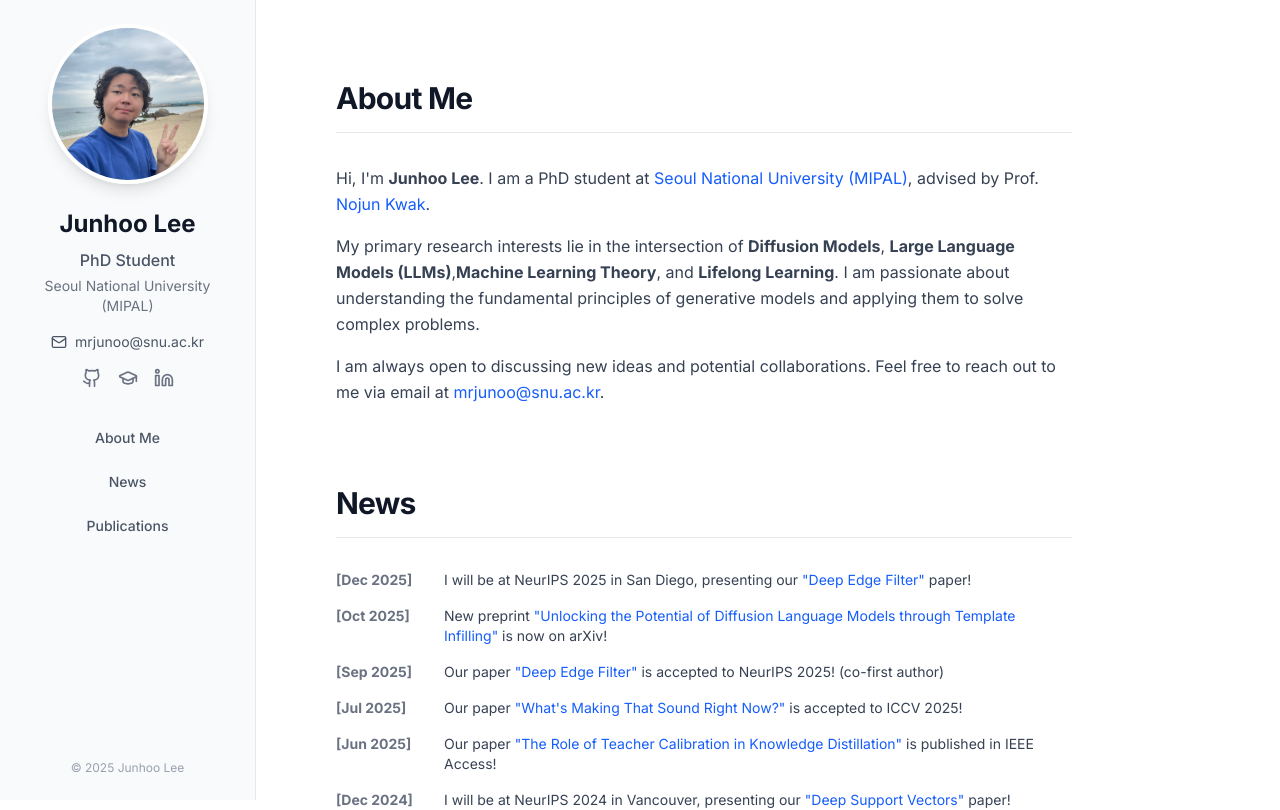
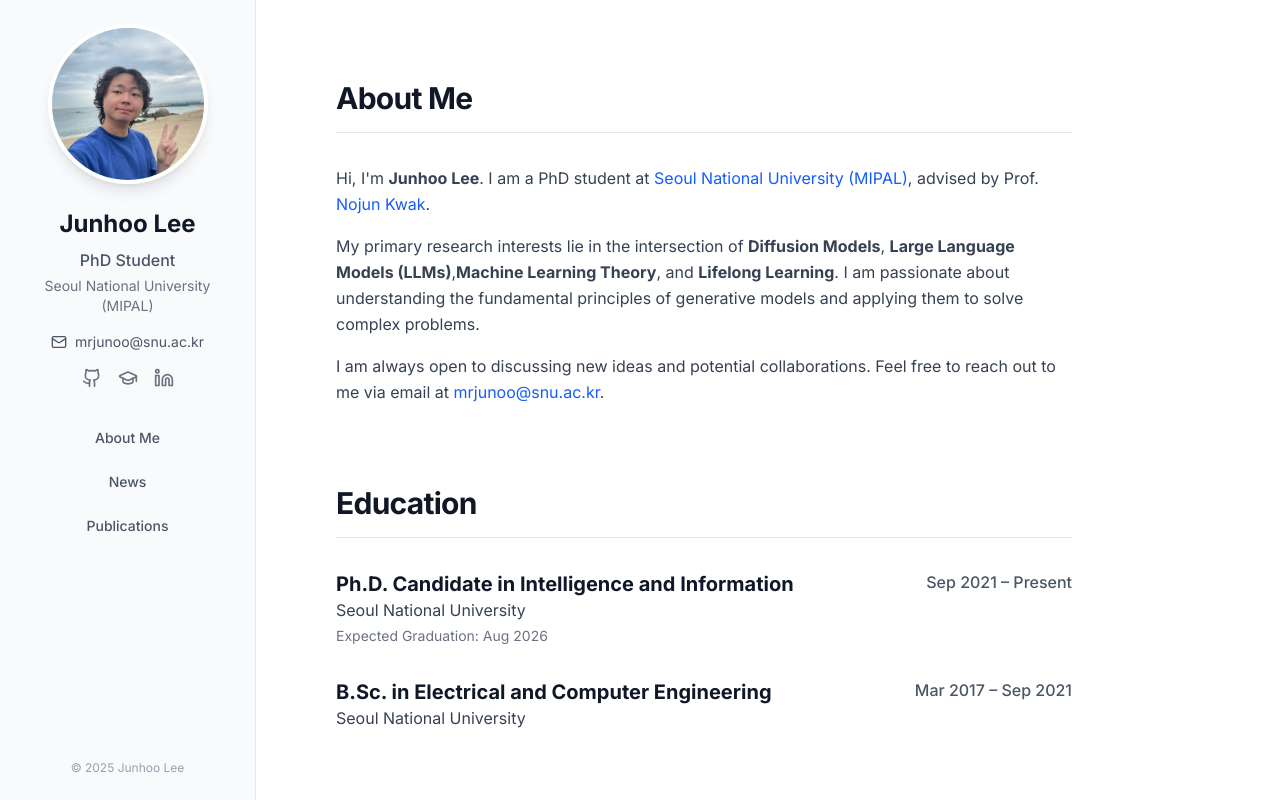
Before and after one commit to JunHoo-Lee/my-homepage, a Next.js app: page / in a window 1280 px wide. Shown: the top 810 px of the page. Built offline with nearby package versions, Linux system fonts and the light colour scheme; no server answers.

Commit message:
Add Education and Awards & Honors sections

```diff
--- a/app/(public)/page.tsx
+++ b/app/(public)/page.tsx
@@ -43,6 +43,32 @@ export default function Home() {
                     <p>
                         I am always open to discussing new ideas and potential collaborations. Feel free to reach out to me via email at <a href="mailto:mrjunoo@snu.ac.kr" className="text-blue-600 hover:text-blue-800 transition-colors">mrjunoo@snu.ac.kr</a>.
                     </p>
+                </div>
+            </motion.section>
+
+            {/* Education Section */}
+            <motion.section id="education" className="scroll-mt-20" variants={fadeInUp}>
+                <h2 className="text-3xl font-bold tracking-tight text-gray-900 border-b border-gray-200 pb-4 mb-8">Education</h2>
+                <div className="space-y-8">
+                    <div className="flex flex-col md:flex-row md:justify-between md:items-start gap-2">
+                        <div>
+                            <h3 className="text-xl font-bold text-gray-900">Ph.D. Candidate in Intelligence and Information</h3>
+                            <div className="text-gray-700">Seoul National University</div>
+                            <div className="text-sm text-gray-500 mt-1">Expected Graduation: Aug 2026</div>
+                        </div>
+                        <div className="text-gray-600 font-medium whitespace-nowrap">
+                            Sep 2021 – Present
+                        </div>
+                    </div>
+                    <div className="flex flex-col md:flex-row md:justify-between md:items-start gap-2">
+                        <div>
+                            <h3 className="text-xl font-bold text-gray-900">B.Sc. in Electrical and Computer Engineering</h3>
+                            <div className="text-gray-700">Seoul National University</div>
+                        </div>
+                        <div className="text-gray-600 font-medium whitespace-nowrap">
+                            Mar 2017 – Sep 2021
+                        </div>
+                    </div>
                 </div>
             </motion.section>
 
@@ -251,6 +277,37 @@ export default function Home() {
                 </div>
             </motion.section>
 
+            {/* Awards & Honors Section */}
+            <motion.section id="awards" className="scroll-mt-20" variants={fadeInUp}>
+                <h2 className="text-3xl font-bold tracking-tight text-gray-900 border-b border-gray-200 pb-4 mb-8">Awards & Honors</h2>
+                <ul className="space-y-4 text-gray-700">
+                    <li className="flex gap-3">
+                        <span className="font-bold min-w-[60px] text-gray-500">2023</span>
+                        <span>BK21 Future Innovation Talent Bronze Prize (KRW 1,000,000)</span>
+                    </li>
+                    <li className="flex gap-3">
+                        <span className="font-bold min-w-[60px] text-gray-500">2023</span>
+                        <span>BK21 Outstanding Research Talent Fellowship (KRW 3,500,000)</span>
+                    </li>
+                    <li className="flex gap-3">
+                        <span className="font-bold min-w-[60px] text-gray-500">2022</span>
+                        <span>Yulchon AI Star Scholarship (KRW 8,000,000)</span>
+                    </li>
+                    <li className="flex gap-3">
+                        <span className="font-bold min-w-[60px] text-gray-500">2021</span>
+                        <span>3rd Place, SNU FastMRI Challenge (out of 107 teams) (3,000,000 KRW)</span>
+                    </li>
+                    <li className="flex gap-3">
+                        <span className="font-bold min-w-[60px] text-gray-500">2021</span>
+                        <span>Kwanak Scholarship</span>
+                    </li>
+                    <li className="flex gap-3">
+                        <span className="font-bold min-w-[60px] text-gray-500">2017</span>
+                        <span>National Science and Engineering Scholarship (KRW 3,000,000 per semester)</span>
+                    </li>
+                </ul>
+            </motion.section>
+
         </motion.div>
     );
 }
```
